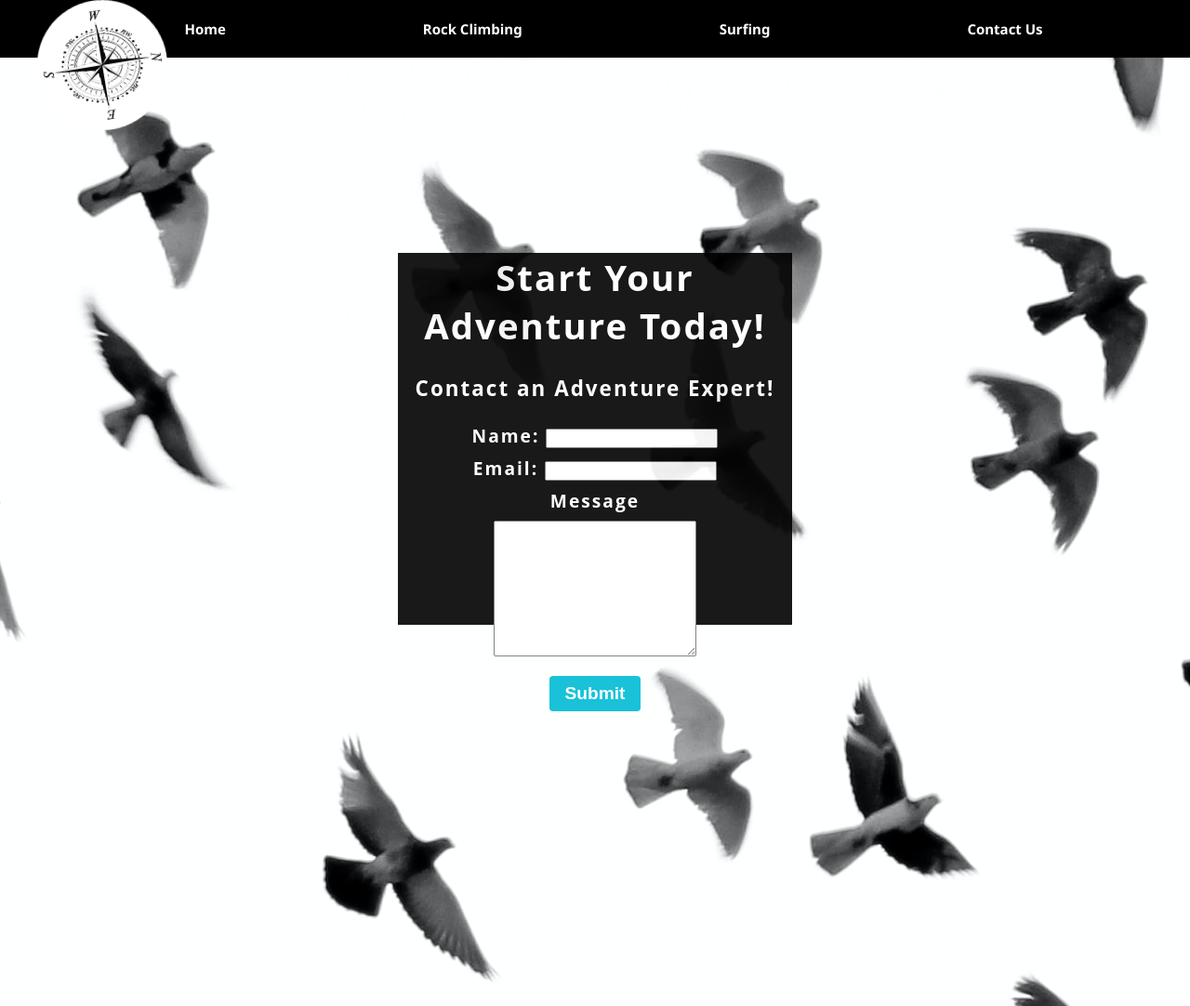
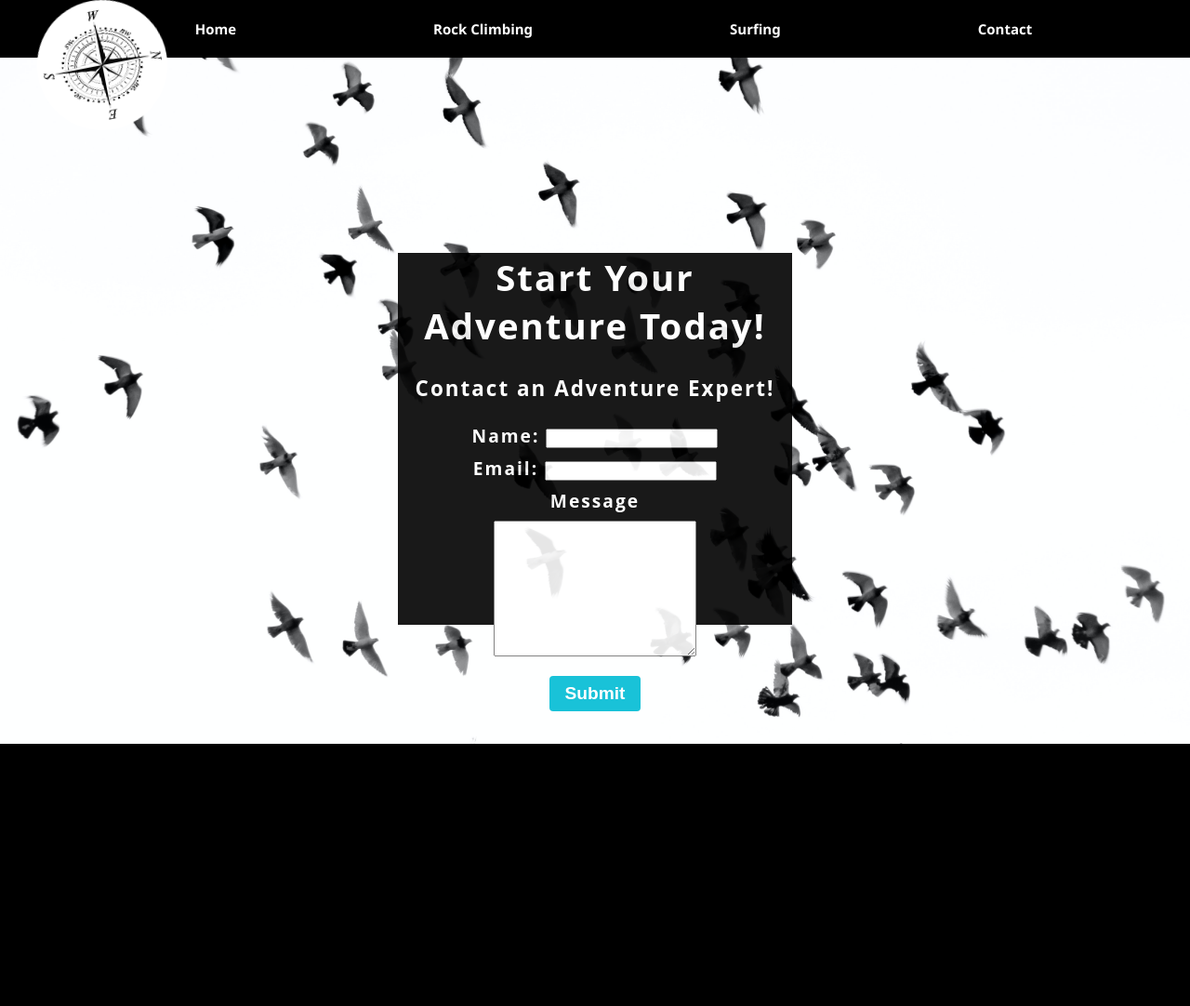
Before and after one commit to Kyle-Holmstrom/spa-outdoor-sports, a React app: page /contact in a window 1280 px wide. Shown: the whole page at 93% size. After the commit the page ends 800 px from the top, so only its background shows below. Built offline with nearby package versions, Linux system fonts and the light colour scheme.

Commit message:
Fixed issue with navigation bar floating up off the screen on multiple reloads. Also fixed the zoomed-in background image for the contact section which was blurry, zoomed out and clear now. Lastly added in some padding top to home screen content section to use of more white space.

```diff
--- a/package.json
+++ b/package.json
@@ -9,7 +9,7 @@
     "react": "^18.2.0",
     "react-dom": "^18.2.0",
     "react-router-dom": "^6.3.0",
-    "react-scripts": "^2.1.3",
+    "react-scripts": "^5.0.1",
     "web-vitals": "^2.1.4"
   },
   "scripts": {
--- a/public/index.html
+++ b/public/index.html
@@ -24,7 +24,7 @@
       work correctly both with client-side routing and a non-root public URL.
       Learn how to configure a non-root public URL by running `npm run build`.
     -->
-    <title>Holmstrom | Project Part B</title>
+    <title>Outdoor Extreme Sports</title>
   </head>
   <body>
     <noscript>You need to enable JavaScript to run this app.</noscript>
--- a/src/components/App/App.css
+++ b/src/components/App/App.css
@@ -3,7 +3,10 @@
   /* background-color: #FDFCFA; */
   background-color: black;
   overflow: hidden;
+  position: fixed;
+  width: 100%;
   margin-top: -30px;
+  margin-bottom: 5px;
 }
 
 .App-header > li, a {
--- a/src/components/App/App.js
+++ b/src/components/App/App.js
@@ -27,7 +27,7 @@ const App = () => {
                 <Link to="/surfing">Surfing</Link>
               </li>
               <li>
-                <Link to="/contact">Contact Us</Link>
+                <Link to="/contact">Contact</Link>
               </li>
             </ul>
             <Routes>
--- a/src/components/Contact/Contact.css
+++ b/src/components/Contact/Contact.css
@@ -15,7 +15,8 @@ form > textarea {
     color: white;
     background-color: black;
     font-size: 1.2rem;
-    background: url("../Images/birds_flying.jpg") no-repeat center;
+    background: url("../Images/birds_flying.jpg") no-repeat fixed;
+    background-size: 100% 100%;
     height: 100vh;
     letter-spacing: 2px;
     padding: 110px;
--- a/src/components/Home/Home.css
+++ b/src/components/Home/Home.css
@@ -20,13 +20,14 @@
 }
 
 .home-content-text {
+    /* background-color: #FDFCFA; */
     opacity: 100;
-    /* background-color: #FDFCFA; */
+    padding: 0px 50px;
+    letter-spacing: 2px;
 }
 
-.home-content-text {
-    padding: 0px 50px;
-    letter-spacing: 2px;
+.home-content-text h1 {
+    padding-top: 25px;
 }
 
 .home-content-text > ul {
```
Also changed, not shown: 1 other file.
